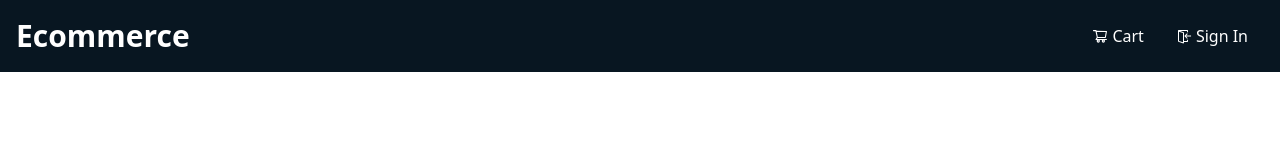
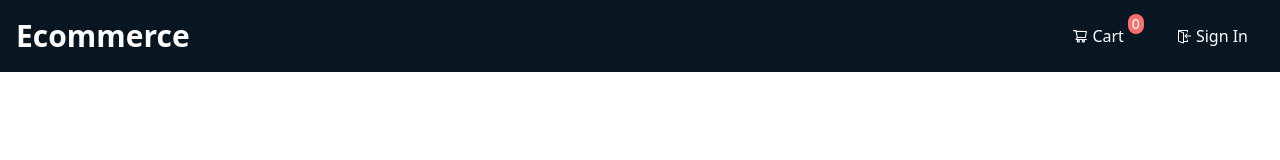
Before and after one commit to Shreejal10/React-Ecommerce, a React (Vite) app: page / in a window 1280 px wide. Shown: the top 160 px of the page. Built offline with nearby package versions, Linux system fonts and the light colour scheme.

Commit message:
added cart count

```diff
--- a/src/components/Navbar.jsx
+++ b/src/components/Navbar.jsx
@@ -8,7 +8,10 @@ const Navbar = () => {
             <div className='flex justify-between items-center p-4 z-[100] w-full absolute bg-[#081621]'>
                 <h1 className='text-white text-3xl font-bold cursor-pointer'>Ecommerce</h1>
                 <div className='flex'>
-                    <button className=' px-4 py-2 cursor-pointer text-white  pl-4 flex  gap-1 items-center justify-center hover:text-[#A167A5] hover:scale-110 active:text-[#A167A5]'> <AiOutlineShoppingCart /> Cart</button>
+                    <button className=' px-4 py-2 cursor-pointer text-white  pl-4 flex  gap-1 items-center justify-center hover:text-[#A167A5] hover:scale-110 active:text-[#A167A5] '> <AiOutlineShoppingCart /> Cart
+                        <span className='text-white relative bottom-3 bg-red-400 rounded-lg px-1 py text-sm'>0</span>
+                    </button>
+
                     <button className=' px-4 py-2 cursor-pointer text-white flex items-center gap-1 justify-center hover:text-[#A167A5] hover:scale-110 active:text-[#A167A5]'> <VscSignIn /> Sign In</button>
                 </div>
             </div>
```
